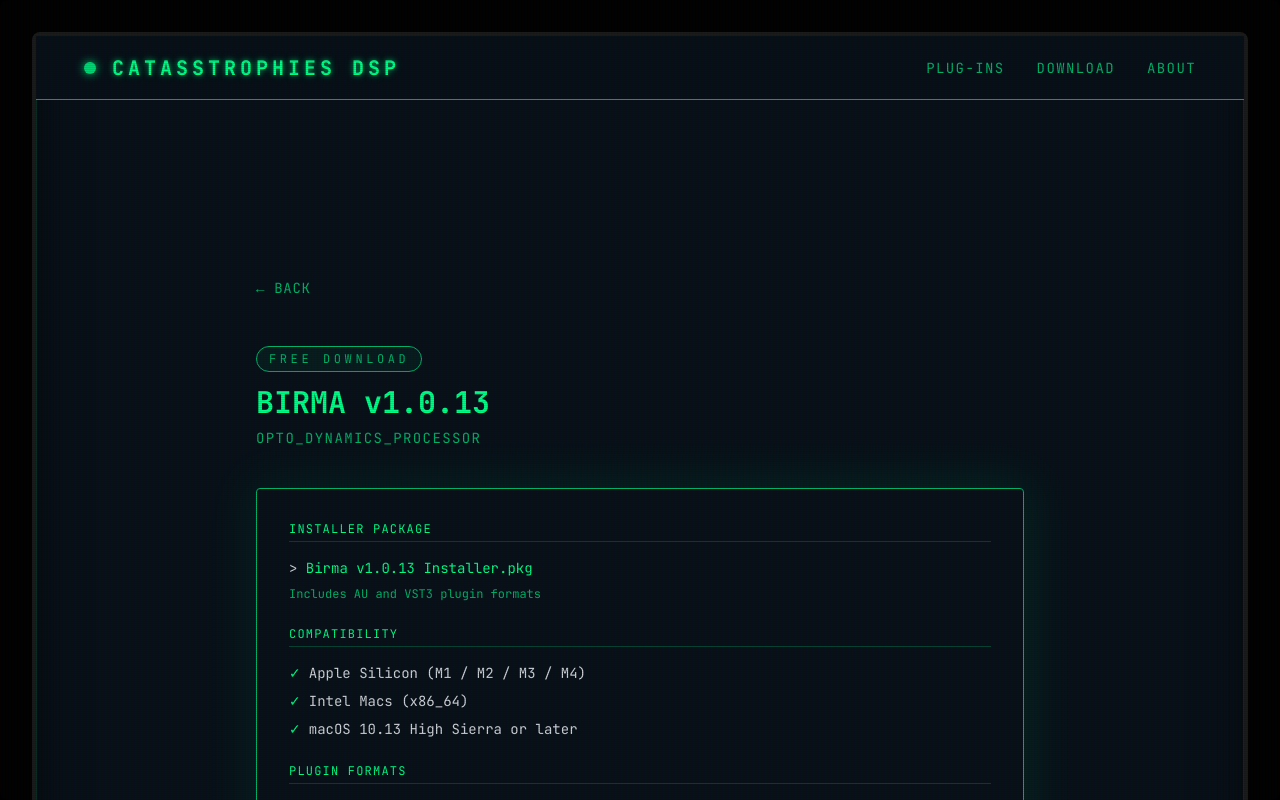
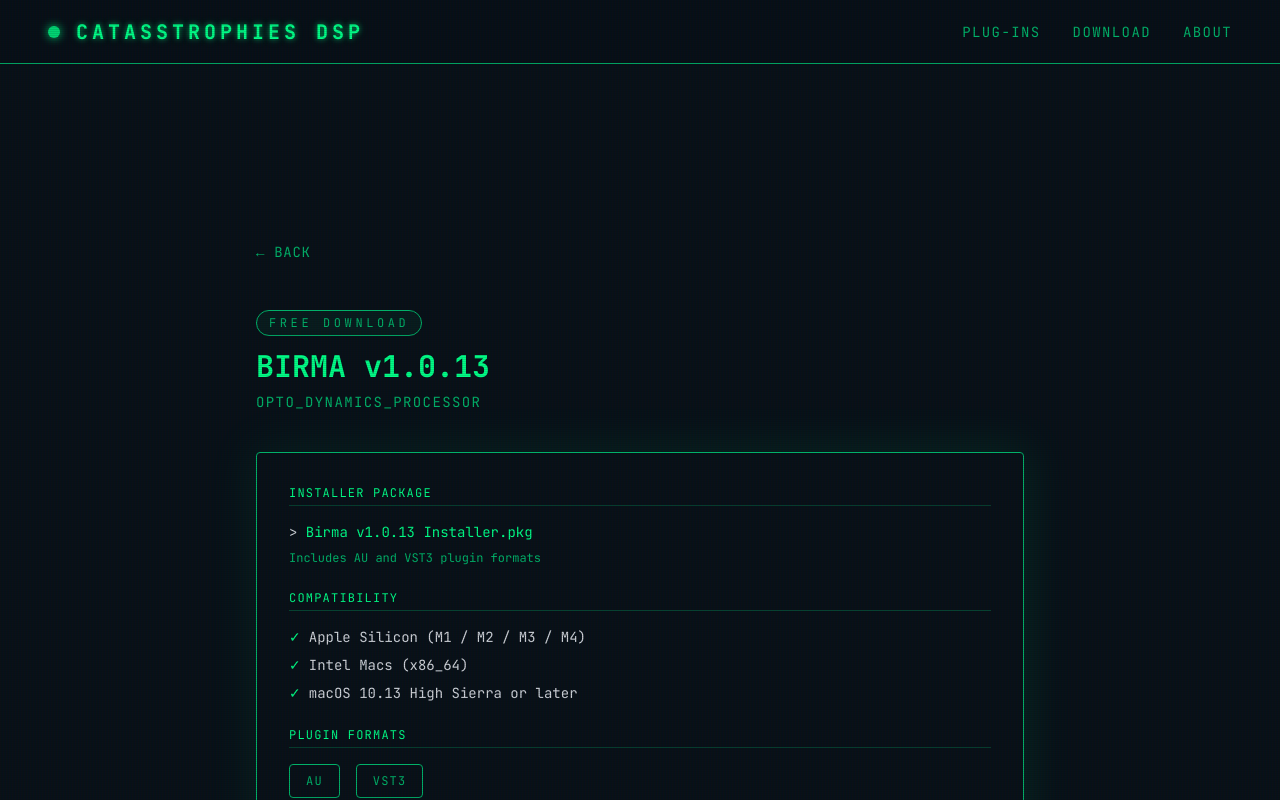
Before and after one commit to mikkelkonyher/CatasstrophiesDSP, a React (Vite) app: page /download in a window 1280 px wide. Shown: the top 800 px of the page. Built offline with nearby package versions, Linux system fonts and the light colour scheme.

Commit message:
Update AppLayout.tsx

```diff
--- a/src/components/layout/AppLayout.tsx
+++ b/src/components/layout/AppLayout.tsx
@@ -6,19 +6,13 @@
 
 export const AppLayout: React.FC<AppLayoutProps> = ({ children }) => {
   return (
-    <div className="min-h-screen bg-black p-4 md:p-6 lg:p-8">
-      {/* CRT Monitor Frame */}
-      <div className="relative min-h-[calc(100vh-2rem)] md:min-h-[calc(100vh-3rem)] lg:min-h-[calc(100vh-4rem)] bg-bg rounded-lg border-4 border-[#1a1a1a] shadow-[inset_0_0_50px_rgba(0,0,0,0.5)]">
-        {/* Inner glow border */}
-        <div className="absolute inset-0 rounded-lg border border-neon-dim/20 pointer-events-none"></div>
+    <div className="relative min-h-screen bg-bg">
+      {/* CRT Scanlines Overlay */}
+      <div className="crt-overlay pointer-events-none absolute inset-0 z-50"></div>
 
-        {/* CRT Scanlines Overlay */}
-        <div className="crt-overlay pointer-events-none absolute inset-0 z-50 rounded-lg"></div>
-
-        {/* Main Content */}
-        <div className="relative z-0 min-h-full flex flex-col font-mono text-neon selection:bg-neon selection:text-bg">
-          {children}
-        </div>
+      {/* Main Content */}
+      <div className="relative z-0 min-h-screen flex flex-col font-mono text-neon selection:bg-neon selection:text-bg">
+        {children}
       </div>
     </div>
   );
```
